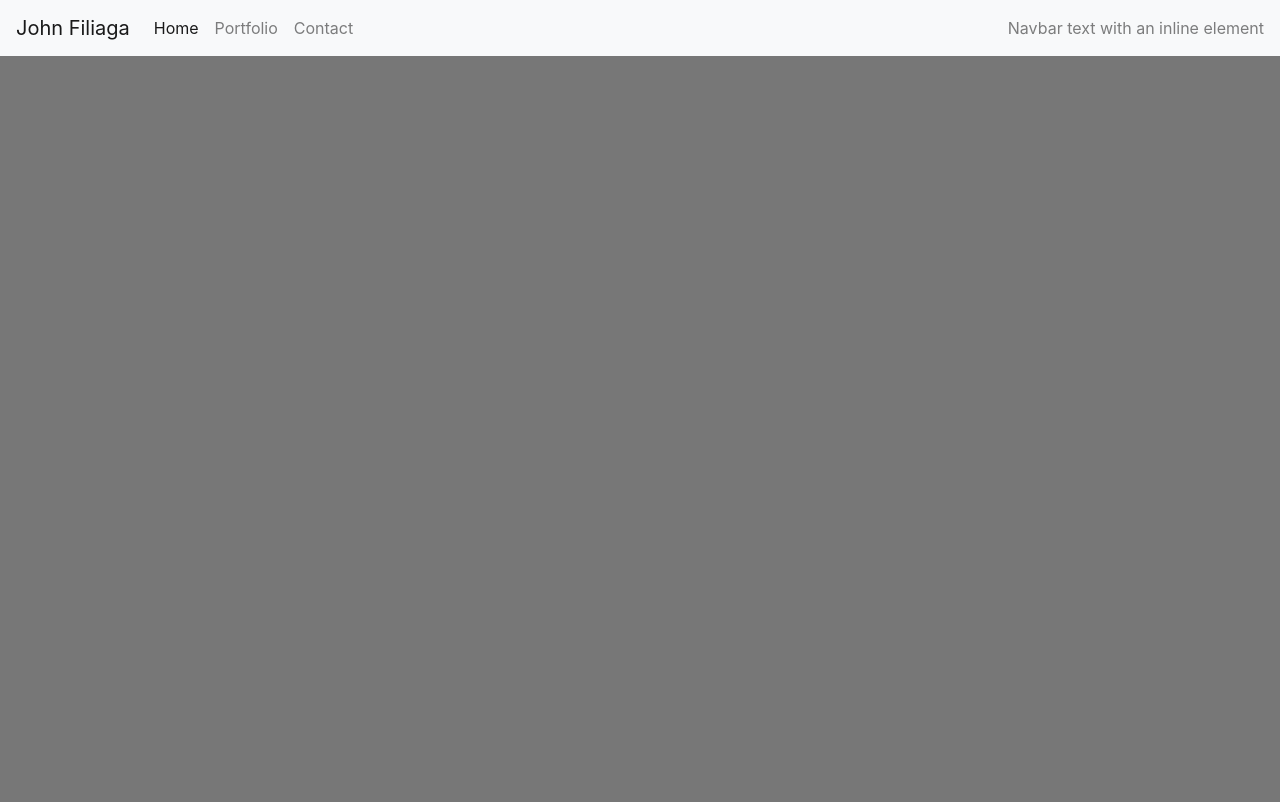
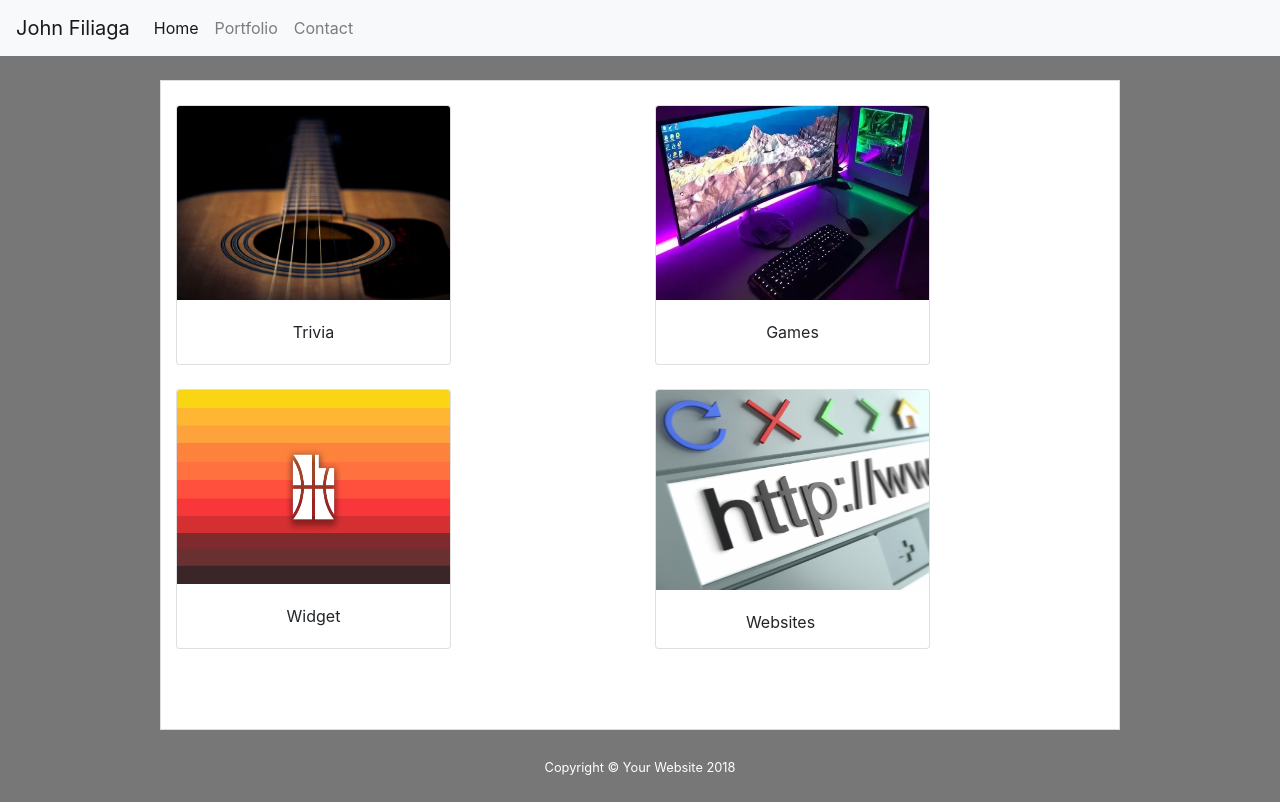
Before and after one commit to jdfili/Portfolio, a plain HTML site: page portfolio.html in a window 1280 px wide. Drawn offline with nearby package versions, Linux system fonts and the light colour scheme.

Commit message:
blahblah

```diff
--- a/portfolio.html
+++ b/portfolio.html
@@ -1,5 +1,6 @@
 <!DOCTYPE html>
 <html lang="en">
+
 <head>
     <meta charset="UTF-8">
     <meta name="viewport" content="width=device-width, initial-scale=1.0">
@@ -20,6 +21,7 @@
     </style>
 
 </head>
+
 <body>
     <nav class="navbar navbar-expand-lg navbar-light bg-light">
         <a class="navbar-brand" href="#">John Filiaga</a>
@@ -39,13 +41,54 @@
                     <a class="nav-link" href="contact.html">Contact</a>
                 </li>
             </ul>
-                    <span class="navbar-text">
-                        Navbar text with an inline element
-                    </span>
         </div>
     </nav>
     </div>
     </nav>
+    <div class="container mt-4" style="height: 650px; width: 960px; background: #ffff; border: solid 1px #dddddd">
+        <div class="row">
+            <div class="col-md-6">
+                <div class="card mt-4" style="width: 275px; height: 260px;">
+                    <img class="card-img-top" src="images/guitar.jpg" style="height: 200px; width: 273px;" alt="Card image cap">
+                    <div class="card-body">
+                        <p class="card-text" style="text-align: center;">Trivia</p>
+                    </div>
+                </div>
+            </div>
+            <div class="col-md-6">
+                <div class="card mt-4" style="width: 275px; height: 260px;">
+                    <img class="card-img-top" src="images/PC_game.png" style="height: 200px; width: 273px;" alt="Card image cap">
+                    <div class="card-body">
+                        <p class="card-text" style="text-align: center;">Games</p>
+                    </div>
+                </div>
+            </div>
+        </div>
+        <div class="row">
+            <div class="col-md-6">
+                <div class="card mt-4" style="width: 275px; height: 260px;">
+                    <img class="card-img-top" src="images/jazz_logo.png" style="height: 200px; width: 273px;" alt="Card image cap">
+                    <div class="card-body">
+                        <p class="card-text" style="text-align: center;">Widget</p>
+                    </div>
+                </div>
+            </div>
+            <div class="col-md-6">
+                <div class="card mt-4" style="width: 275px; height: 260px;">
+                    <img class="card-img-top" src="images/website_image.jpg" style="height: 200px; width: 273px;" alt="Card image cap">
+                    <div class="card-body">
+                        <p class="card-text mr-4" style="text-align: center;">Websites</p>
+                    </div>
+                </div>
+            </div>
+        </div>
+    </div>
+    <div class="copyright py-4 text-center text-white">
+        <div class="container">
+            <small>Copyright © Your Website 2018</small>
+        </div>
+    </div>
 
 </body>
+
 </html>
```
Also changed, not shown: contact.html (+25 -3 lines), index.html (+8 -6 lines), images/PC_game.png (added), images/guitar.jpg (added), images/jazz_logo.png (added), images/website_image.jpg (added). Lines whose indentation alone changed are shown as unchanged.
